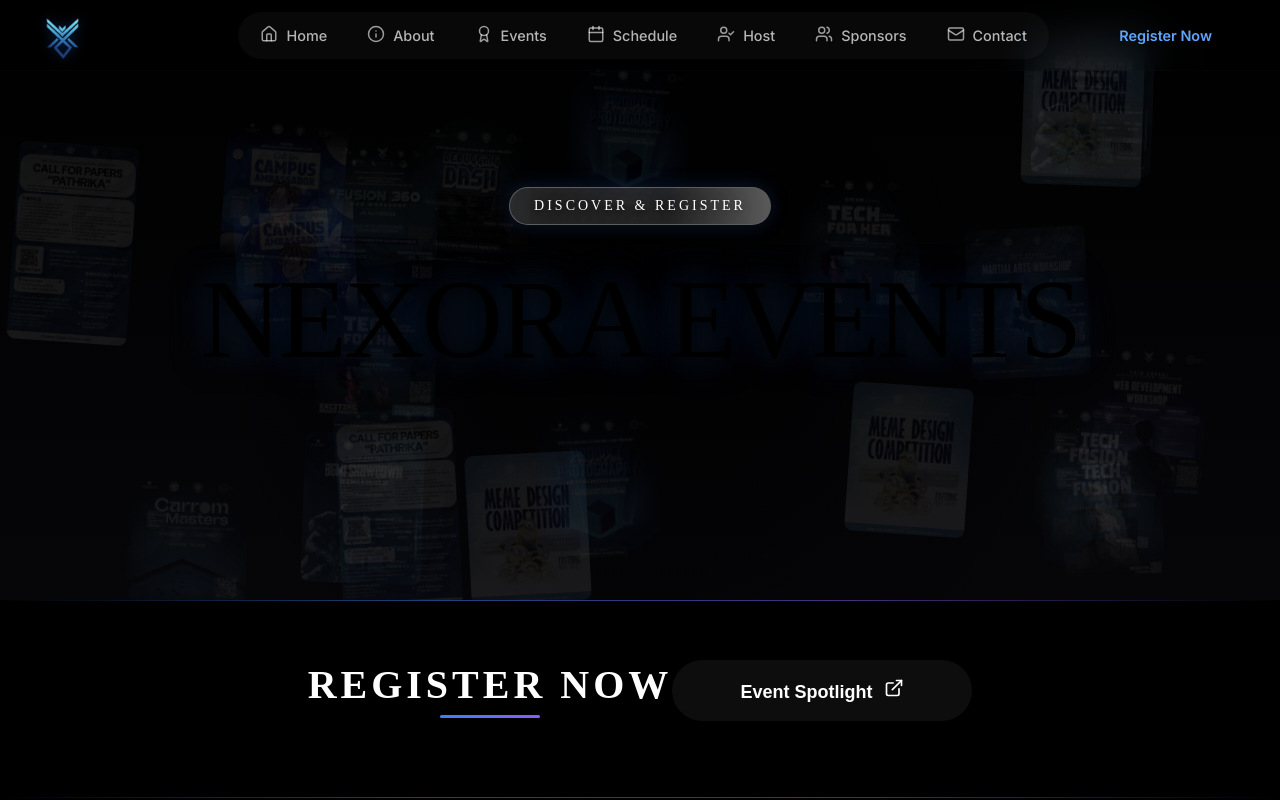
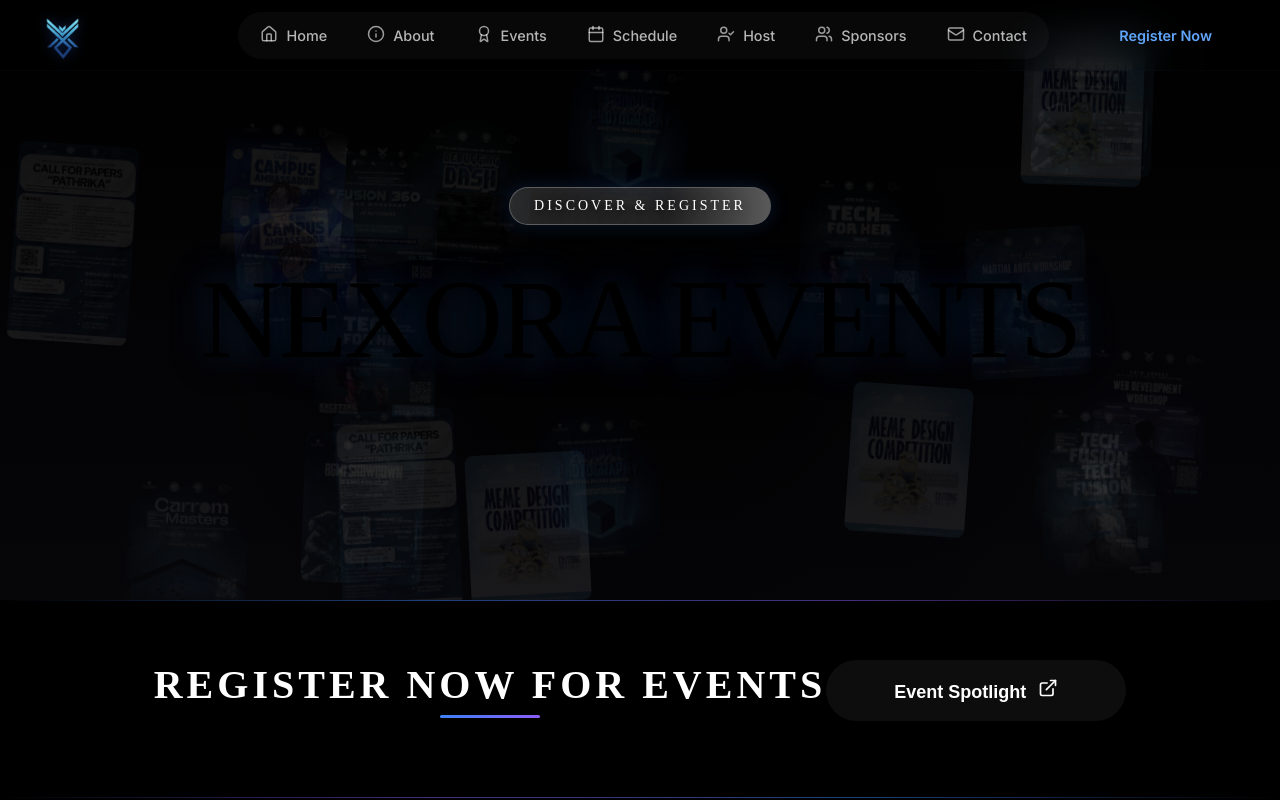
Before and after one commit to Adharsh0/industry5.0, a React (Vite) app: page /events in a window 1280 px wide. Shown: the top 800 px of the page. Built offline with nearby package versions, Linux system fonts and the light colour scheme.

Commit message:
Update Events.jsx

```diff
--- a/src/components/Events.jsx
+++ b/src/components/Events.jsx
@@ -139,7 +139,7 @@
 
       {/* Main Events Button */}
       <div className="simple-main-events">
-        <h2 className="main-events-heading">Register Now</h2>
+        <h2 className="main-events-heading">Register Now For Events</h2>
         <button className="creative-main-events-btn" onClick={() => window.open('https://www.playbook.com/s/johan-s-varughese-graphics/nexora-26-event-list', '_blank')}>
           <span className="btn-text">Event Spotlight</span>
           <ExternalLink size={20} />
```
